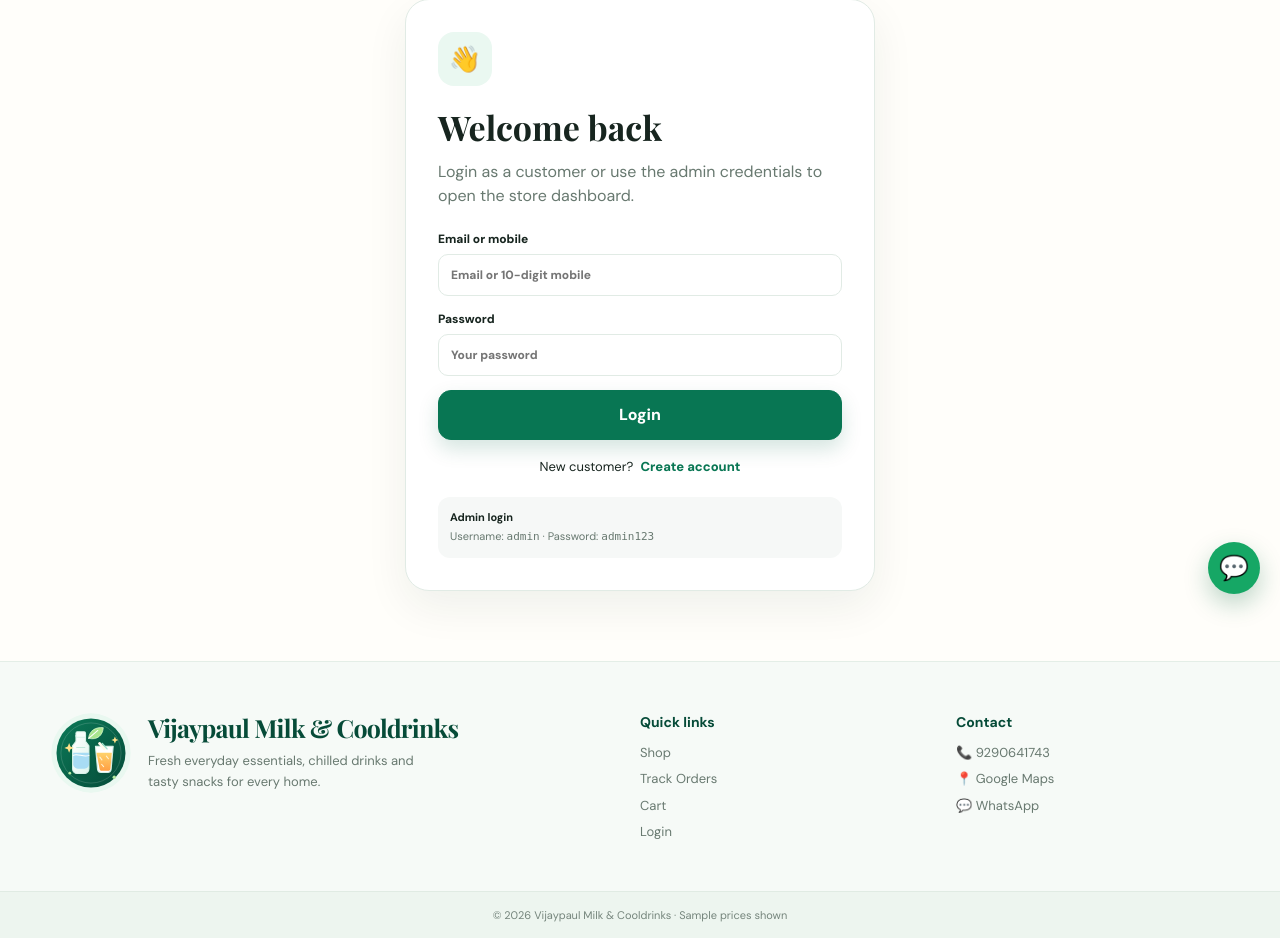
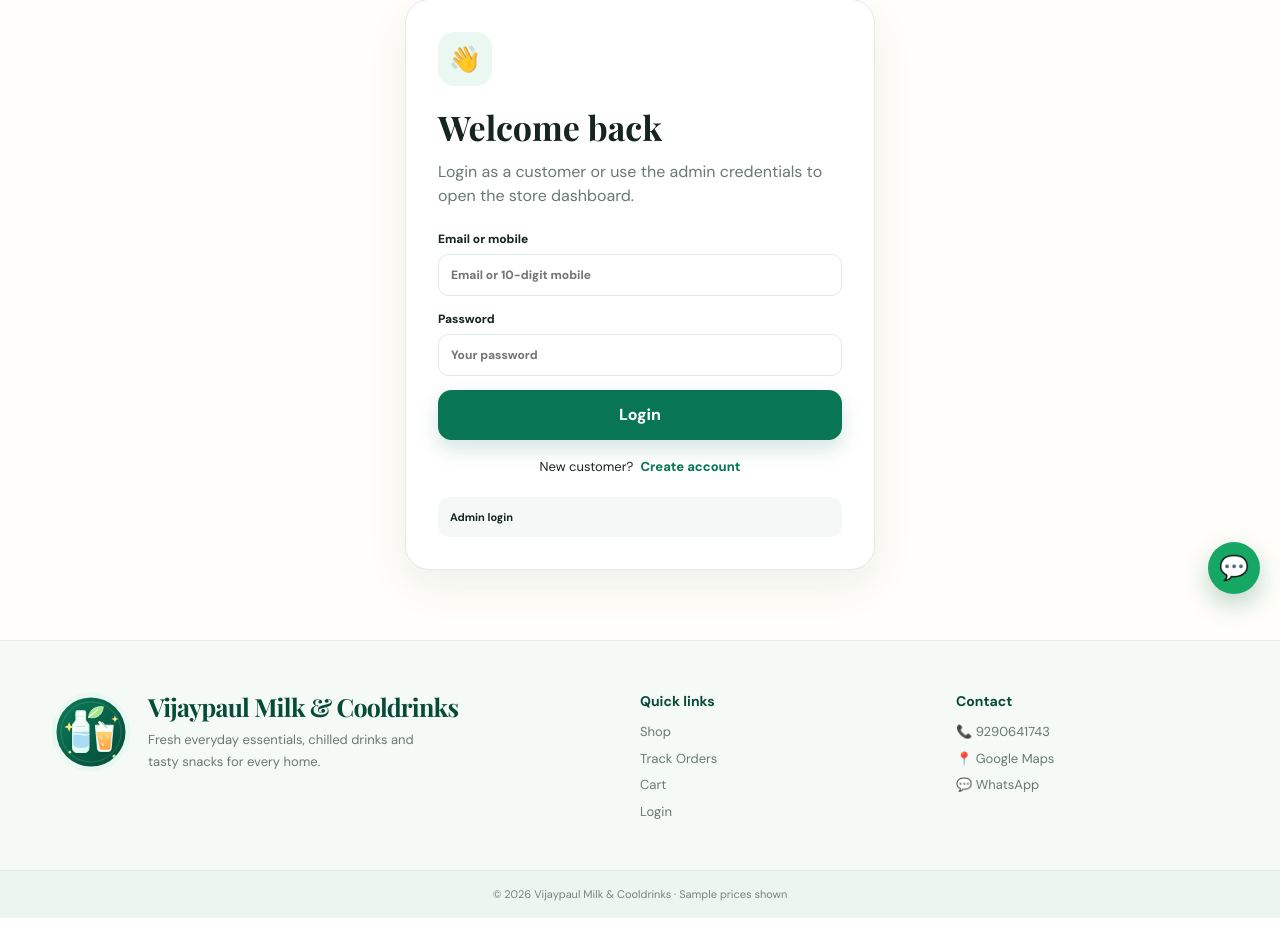
Before and after one commit to Boddusai/vijaypaul-milk-cooldrinks, a Flask app: page /login in a window 1280 px wide. Shown: the part 186-1124 px from the top of the page. Run offline with Flask 3, Linux system fonts and the light colour scheme; data comes from the database, SQL or seed files in the repository.

Commit message:
Remove exposed admin credentials from login pages

```diff
--- a/app/templates/admin_login.html
+++ b/app/templates/admin_login.html
@@ -1 +1 @@
-{%extends 'base.html'%}{%block title%}Admin Login · Vijaypaul{%endblock%}{%block content%}<section class="auth wrap"><div class="auth-card admin-card"><div class="auth-icon">🔐</div><h1>Store Admin</h1><p>Manage products, prices, stock and customer orders.</p><form method="post"><label>Admin username<input name="identifier" value="admin" required autocomplete="username"></label><label>Admin password<input type="password" name="password" required autocomplete="current-password"></label><button class="btn primary full">Open admin dashboard</button></form><div class="auth-links"><a href="/">← Back to store</a></div></div></section>{%endblock%}
+{%extends 'base.html'%}{%block title%}Admin Login · Vijaypaul{%endblock%}{%block content%}<section class="auth wrap"><div class="auth-card admin-card"><div class="auth-icon">🔐</div><h1>Store Admin</h1><p>Manage products, prices, stock and customer orders.</p><form method="post"><label>Admin username<input name="identifier" placeholder="Enter admin username" required autocomplete="username"></label><label>Admin password<input type="password" name="password" required autocomplete="current-password"></label><button class="btn primary full">Open admin dashboard</button></form><div class="auth-links"><a href="/">← Back to store</a></div></div></section>{%endblock%}
--- a/app/templates/login.html
+++ b/app/templates/login.html
@@ -1 +1 @@
-{%extends 'base.html'%}{%block title%}Login · Vijaypaul{%endblock%}{%block content%}<section class="auth wrap"><div class="auth-card"><div class="auth-icon">👋</div><h1>Welcome back</h1><p>Login as a customer or use the admin credentials to open the store dashboard.</p><form method="post"><input type="hidden" name="next" value="{{next}}"><label>Email or mobile<input name="identifier" required autocomplete="username" placeholder="Email or 10-digit mobile"></label><label>Password<input type="password" name="password" required autocomplete="current-password" placeholder="Your password"></label><button class="btn primary full">Login</button></form><div class="auth-links"><span>New customer?</span><a href="/register">Create account</a></div><div class="admin-hint"><b>Admin login</b><span>Username: <code>admin</code> · Password: <code>admin123</code></span></div></div></section>{%endblock%}
+{%extends 'base.html'%}{%block title%}Login · Vijaypaul{%endblock%}{%block content%}<section class="auth wrap"><div class="auth-card"><div class="auth-icon">👋</div><h1>Welcome back</h1><p>Login as a customer or use the admin credentials to open the store dashboard.</p><form method="post"><input type="hidden" name="next" value="{{next}}"><label>Email or mobile<input name="identifier" required autocomplete="username" placeholder="Email or 10-digit mobile"></label><label>Password<input type="password" name="password" required autocomplete="current-password" placeholder="Your password"></label><button class="btn primary full">Login</button></form><div class="auth-links"><span>New customer?</span><a href="/register">Create account</a></div><div class="admin-hint"><b>Admin login</b></div></div></section>{%endblock%}
```
